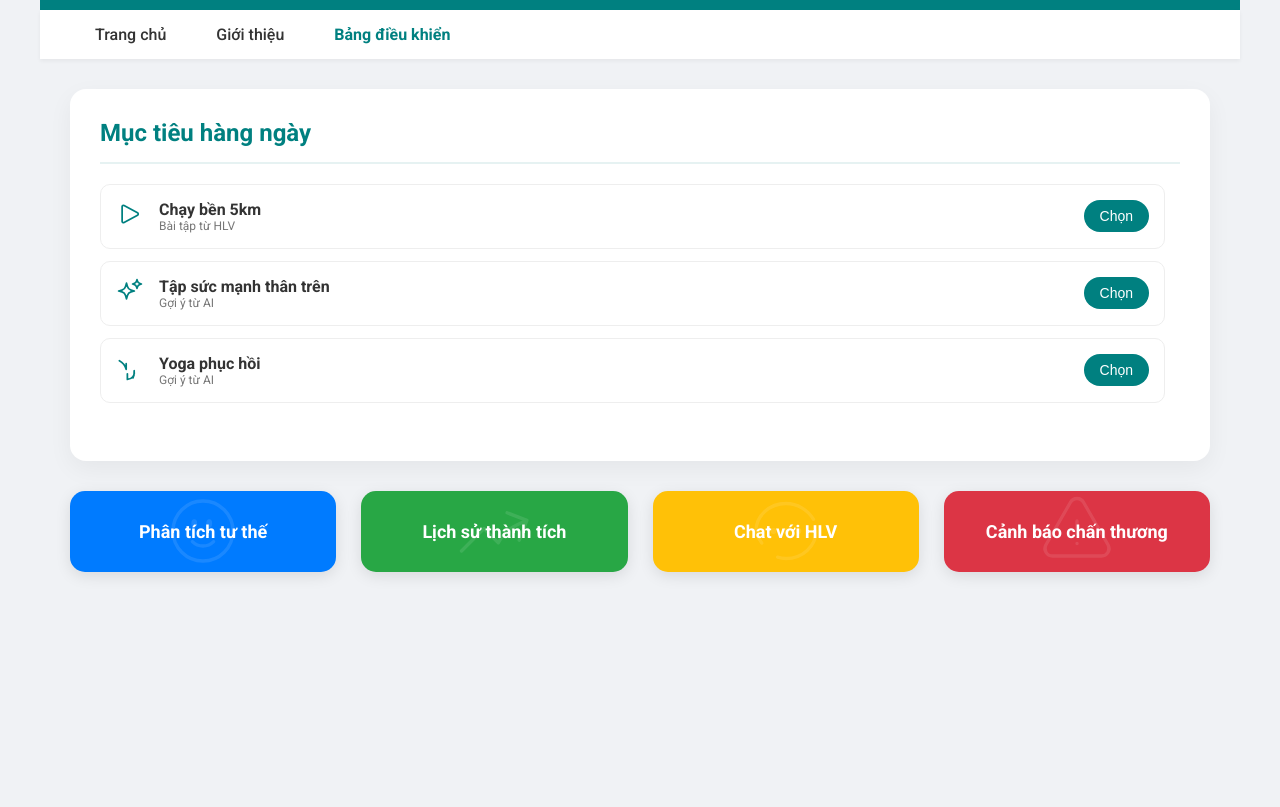
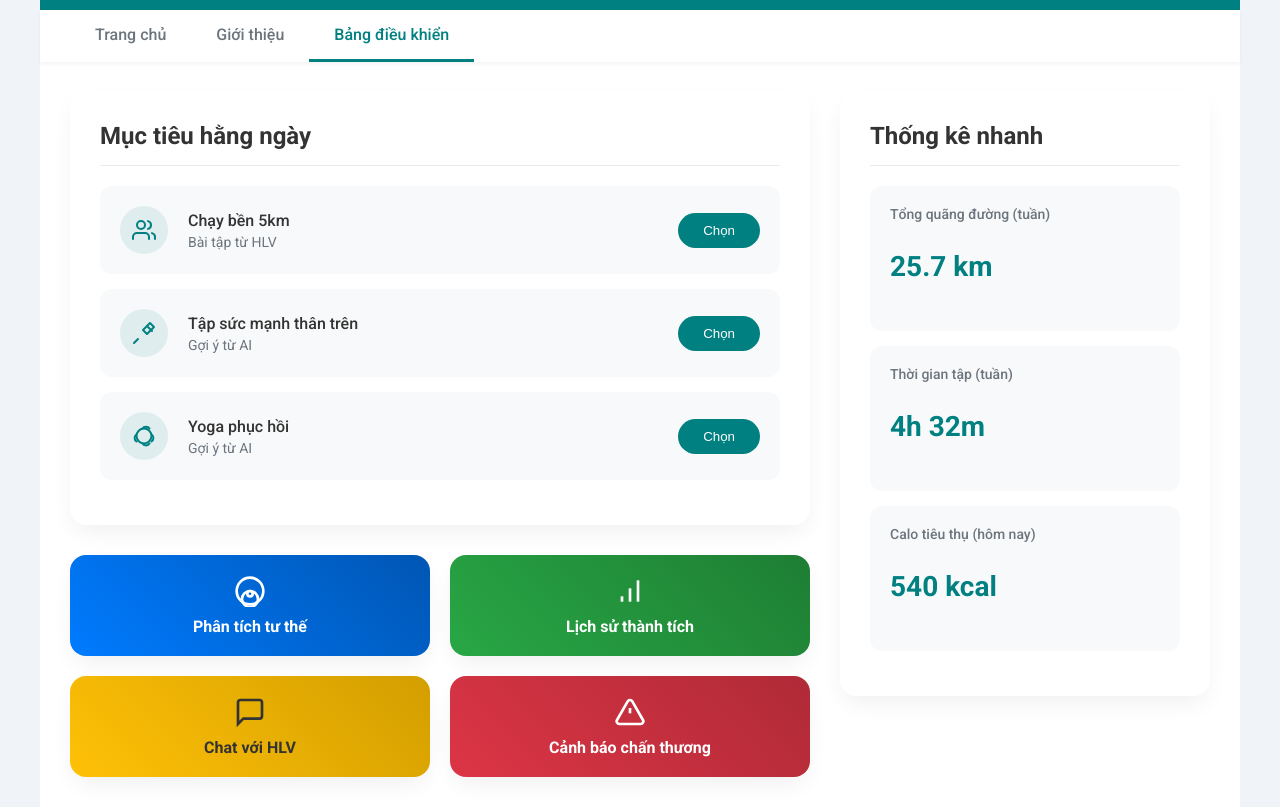
Before and after one commit to qnguyenthithaoquyen-stack/ho-tro-the-thao, a plain HTML site: page athlete-dashboard.html in a window 1280 px wide. Shown: the part 62-869 px from the top of the page. Before the commit the page ends 800 px from the top, so only its background shows below. Drawn offline with Linux system fonts and the light colour scheme.

Commit message:
Update athlete-dashboard.html

```diff
--- a/athlete-dashboard.html
+++ b/athlete-dashboard.html
@@ -3,168 +3,332 @@
 <head>
     <meta charset="UTF-8">
     <meta name="viewport" content="width=device-width, initial-scale=1.0">
-    <title>Bảng điều khiển - Vận Động Viên</title>
+    <title>Bảng điều khiển Vận Động Viên</title>
     <style>
         @import url('https://fonts.googleapis.com/css2?family=Roboto:wght@400;500;700&display=swap');
-        body{font-family:'Roboto',sans-serif;margin:0;background-color:#f0f2f5;color:#333}
-        .container{max-width:1200px;margin:0 auto;background-color:#f0f2f5}
-        .header{display:flex;justify-content:space-between;align-items:center;padding:15px 30px;background-color:#008080;color:#fff}
-        .header-left{display:flex;align-items:center}
-        .logo{background-color:#fff;color:#008080;font-weight:700;padding:10px;border-radius:5px;margin-right:15px}
-        .project-info h1{font-size:24px;margin:0;font-weight:700}
-        .project-info p{font-size:12px;margin:0;opacity:.9}
-        .logout-btn{background-color:#fff;color:#008080;border:none;padding:10px 20px;border-radius:20px;cursor:pointer;font-weight:700;text-decoration:none;font-size:14px}
 
-        .navbar{display:flex;background-color:#fff;box-shadow:0 2px 4px rgba(0,0,0,.05);padding:0 30px}
-        .navbar a{padding:15px 25px;text-decoration:none;color:#333;font-weight:500}
-        .navbar a.active{color:#008080;font-weight:700}
+        :root {
+            --primary-color: #008080;
+            --secondary-color: #00a9a9;
+            --background-color: #f0f4f8;
+            --card-bg-color: #ffffff;
+            --text-color: #333;
+            --text-light-color: #6c757d;
+            --border-color: #e9ecef;
+            --shadow: 0 10px 25px -5px rgba(0, 0, 0, 0.07);
+        }
 
-        .main-content{padding:30px}
-        .dashboard-card{background-color:#fff;border-radius:16px;box-shadow:0 8px 25px rgba(0,0,0,.05);padding:30px;margin-bottom:30px}
-        .dashboard-card h2{font-size:24px;color:#008080;margin-top:0;border-bottom:2px solid #e6f2f2;padding-bottom:15px}
-
-        .exercise-list{list-style:none;padding:0;max-height:250px;overflow-y:auto;padding-right:15px}
-
-        .exercise-list::-webkit-scrollbar{width:8px}
-        .exercise-list::-webkit-scrollbar-track{background:#f1f1f1;border-radius:10px}
-        .exercise-list::-webkit-scrollbar-thumb{background:#008080;border-radius:10px}
-        .exercise-list::-webkit-scrollbar-thumb:hover{background:#006666}
-
-        .exercise-item{display:flex;align-items:center;padding:15px;border-radius:10px;margin-bottom:12px;background-color:#fff;border:1px solid #eee;transition:all .3s ease}
-        .exercise-item:hover{transform:translateY(-2px);box-shadow:0 4px 8px rgba(0,0,0,.08);border-left:4px solid #008080}
-
-        .exercise-icon{margin-right:15px;color:#008080}
-        .exercise-icon svg{width:28px;height:28px}
-
-        .exercise-info{flex-grow:1}
-        .exercise-info .title{font-weight:700;font-size:16px;margin:0}
-        .exercise-info .source{font-size:12px;color:#777;margin:0}
-
-        .select-btn{background-color:#008080;color:#fff;border:none;padding:8px 16px;border-radius:20px;cursor:pointer;font-size:14px;font-weight:500;transition:background-color .3s;white-space:nowrap}
-        .select-btn:hover{background-color:#006666}
-
-        /* === CSS ĐÃ ĐƯỢC TRANG TRÍ LẠI === */
-        .action-buttons{display:grid;grid-template-columns:repeat(auto-fit,minmax(220px,1fr));gap:25px}
-        .action-btn{
-            color:#fff;
-            border:none;
-            padding:30px 20px;
-            border-radius:15px;
-            cursor:pointer;
-            font-weight:700;
-            font-size:18px;
-            text-decoration:none;
-            transition:all .3s ease;
+        body {
+            font-family: 'Roboto', sans-serif;
+            margin: 0;
+            background-color: var(--background-color);
+            color: var(--text-color);
+        }
+        .container {
+            max-width: 1200px;
+            margin: 0 auto;
+            background-color: var(--card-bg-color);
+        }
+        .header {
+            display: flex;
+            justify-content: space-between;
+            align-items: center;
+            padding: 15px 30px;
+            background-color: var(--primary-color);
+            color: #fff;
+        }
+        .header-left { display: flex; align-items: center; }
+        .logo {
+            background-color: #fff;
+            color: var(--primary-color);
+            font-weight: 700;
+            padding: 10px;
+            border-radius: 8px;
+            margin-right: 15px;
+        }
+        .project-info h1 { font-size: 24px; margin: 0; font-weight: 700; }
+        .project-info p { font-size: 12px; margin: 0; opacity: 0.9; }
+        .user-actions a {
+            background-color: #fff;
+            color: var(--primary-color);
+            border: none;
+            padding: 10px 20px;
+            border-radius: 20px;
+            cursor: pointer;
+            font-weight: 700;
+            text-decoration: none;
+            font-size: 14px;
+            transition: background-color 0.3s, color 0.3s;
+        }
+        .user-actions a:hover {
+            background-color: #f0f0f0;
+        }
+        .navbar {
+            display: flex;
+            background-color: var(--card-bg-color);
+            box-shadow: 0 2px 4px rgba(0,0,0,.05);
+            padding: 0 30px;
+        }
+        .navbar a {
+            padding: 15px 25px;
+            text-decoration: none;
+            color: var(--text-light-color);
+            font-weight: 500;
+        }
+        .navbar a.active {
+            color: var(--primary-color);
+            border-bottom: 3px solid var(--primary-color);
+        }
+        .main-content {
+            padding: 30px;
+            display: grid;
+            grid-template-columns: 2fr 1fr;
+            gap: 30px;
+        }
+        .daily-goals {
+            background-color: var(--card-bg-color);
+            border-radius: 16px;
+            padding: 30px;
+            box-shadow: var(--shadow);
+        }
+        .daily-goals h2 {
+            margin-top: 0;
+            font-size: 24px;
+            color: var(--text-color);
+            border-bottom: 1px solid var(--border-color);
+            padding-bottom: 15px;
+            margin-bottom: 20px;
+        }
+        .task-item {
+            display: flex;
+            align-items: center;
+            justify-content: space-between;
+            padding: 20px;
+            border-radius: 12px;
+            margin-bottom: 15px;
+            background-color: #f8f9fa;
+            transition: box-shadow 0.3s, transform 0.3s;
+        }
+        .task-item:hover {
+            transform: translateY(-3px);
+            box-shadow: 0 8px 20px -5px rgba(0,0,0,0.1);
+        }
+        .task-info { display: flex; align-items: center; gap: 20px; }
+        .task-icon {
+            width: 48px;
+            height: 48px;
+            border-radius: 50%;
             display: flex;
             align-items: center;
             justify-content: center;
-            box-shadow: 0 4px 15px rgba(0,0,0,0.1);
-            position: relative; /* Cần cho hình ảnh mờ */
-            overflow: hidden; /* Ẩn phần thừa của hình ảnh mờ */
+            background-color: rgba(0, 128, 128, 0.1);
+        }
+        .task-icon svg {
+            width: 24px;
+            height: 24px;
+            stroke: var(--primary-color);
+        }
+        .task-details h3 { margin: 0; font-size: 16px; font-weight: 500; }
+        .task-details p { margin: 4px 0 0; font-size: 14px; color: var(--text-light-color); }
+        .task-action button {
+            background-color: var(--primary-color);
+            color: #fff;
+            border: none;
+            padding: 10px 25px;
+            border-radius: 20px;
+            cursor: pointer;
+            font-weight: 500;
+            transition: background-color 0.3s;
+        }
+        .task-action button:hover {
+            background-color: var(--secondary-color);
+        }
+        .main-functions {
+            display: grid;
+            grid-template-columns: 1fr 1fr;
+            gap: 20px;
+            margin-top: 30px;
+        }
+        .function-button {
+            padding: 20px;
+            border-radius: 16px;
             text-align: center;
+            color: #fff;
+            font-weight: 700;
+            font-size: 16px;
+            cursor: pointer;
+            transition: transform 0.2s, box-shadow 0.3s;
+            display: flex;
+            flex-direction: column;
+            align-items: center;
+            justify-content: center;
+            gap: 10px;
+            box-shadow: var(--shadow);
         }
-        .action-btn:hover{transform:translateY(-5px);box-shadow:0 8px 20px rgba(0,0,0,.2)}
+        .function-button:hover {
+            transform: translateY(-5px);
+            box-shadow: 0 12px 30px -5px rgba(0,0,0,0.15);
+        }
+        .function-button svg {
+            width: 32px;
+            height: 32px;
+            stroke-width: 2;
+        }
+        .btn-blue { background: linear-gradient(45deg, #007bff, #0056b3); }
+        .btn-green { background: linear-gradient(45deg, #28a745, #1e7e34); }
+        .btn-yellow { background: linear-gradient(45deg, #ffc107, #d39e00); color: var(--text-color); }
+        .btn-red { background: linear-gradient(45deg, #dc3545, #b02a37); }
 
-        /* CSS cho hình ảnh mờ */
-        .action-btn .bg-icon {
-            position: absolute;
-            top: 50%;
-            left: 50%;
-            transform: translate(-50%, -50%);
-            width: 80px;
-            height: 80px;
-            opacity: 0.1;
-            z-index: 1;
+        .quick-stats {
+            background-color: var(--card-bg-color);
+            border-radius: 16px;
+            padding: 30px;
+            box-shadow: var(--shadow);
         }
-        .action-btn span {
-            position: relative;
-            z-index: 2;
+        .quick-stats h2 {
+            margin-top: 0;
+            font-size: 24px;
+            color: var(--text-color);
+            border-bottom: 1px solid var(--border-color);
+            padding-bottom: 15px;
+            margin-bottom: 20px;
+        }
+        .stat-card {
+            background-color: #f8f9fa;
+            border-radius: 12px;
+            padding: 20px;
+            margin-bottom: 15px;
+            text-align: left;
+        }
+        .stat-card h3 {
+            margin: 0 0 5px 0;
+            font-size: 14px;
+            color: var(--text-light-color);
+            font-weight: 500;
+        }
+        .stat-card .value {
+            font-size: 28px;
+            font-weight: 700;
+            color: var(--primary-color);
         }
 
-        /* Màu sắc đơn cho từng nút */
-        .btn-pose{background-color: #007bff;}
-        .btn-history{background-color: #28a745;}
-        .btn-chat{background-color: #ffc107;}
-        .btn-warning{background-color: #dc3545;}
+        @media (max-width: 992px) {
+            .main-content {
+                grid-template-columns: 1fr;
+            }
+        }
+        @media (max-width: 576px) {
+            .main-functions {
+                grid-template-columns: 1fr;
+            }
+        }
 
     </style>
 </head>
 <body>
     <div class="container">
         <header class="header">
-            <div class="header-left">
-                <div class="logo">LOGO</div>
-                <div class="project-info">
-                    <h1>HỖ TRỢ HUẤN LUYỆN THỂ THAO</h1>
-                    <p>DỰ ÁN KHOA HỌC KỸ THUẬT - ỨNG DỤNG THEO DÕI CHỈ SỐ VẬN ĐỘNG VIÊN</p>
+            <div class="header-left"><div class="logo">LOGO</div><div class="project-info"><h1>HỖ TRỢ HUẤN LUYỆN THỂ THAO</h1><p>DỰ ÁN KHOA HỌC KỸ THUẬT</p></div></div>
+            <div class="user-actions"><a href="#" id="logout-btn">Đăng xuất</a></div>
+        </header>
+        <nav class="navbar">
+            <a href="index.html">Trang chủ</a><a href="gioithieu.html">Giới thiệu</a><a href="bangdieukhien.html" class="active">Bảng điều khiển</a>
+        </nav>
+        <main class="main-content">
+            <div class="left-column">
+                <div class="daily-goals">
+                    <h2>Mục tiêu hằng ngày</h2>
+                    <div class="task-item">
+                        <div class="task-info">
+                            <div class="task-icon">
+                                <svg xmlns="http://www.w3.org/2000/svg" width="24" height="24" viewBox="0 0 24 24" fill="none" stroke="currentColor" stroke-width="2" stroke-linecap="round" stroke-linejoin="round"><path d="M17 21v-2a4 4 0 0 0-4-4H5a4 4 0 0 0-4 4v2"></path><circle cx="9" cy="7" r="4"></circle><path d="M23 21v-2a4 4 0 0 0-3-3.87"></path><path d="M16 3.13a4 4 0 0 1 0 7.75"></path></svg>
+                            </div>
+                            <div class="task-details"><h3>Chạy bền 5km</h3><p>Bài tập từ HLV</p></div>
+                        </div>
+                        <div class="task-action"><button>Chọn</button></div>
+                    </div>
+                    <div class="task-item">
+                        <div class="task-info">
+                            <div class="task-icon">
+                                <svg xmlns="http://www.w3.org/2000/svg" width="24" height="24" viewBox="0 0 24 24" fill="none" stroke="currentColor" stroke-width="2" stroke-linecap="round" stroke-linejoin="round"><path d="m18 2 4 4-7 7-4-4 7-7"/><path d="m2 22 4-4"/><path d="m16 6 4 4"/></svg>
+                            </div>
+                            <div class="task-details"><h3>Tập sức mạnh thân trên</h3><p>Gợi ý từ AI</p></div>
+                        </div>
+                        <div class="task-action"><button>Chọn</button></div>
+                    </div>
+                    <div class="task-item">
+                        <div class="task-info">
+                            <div class="task-icon">
+                                <svg xmlns="http://www.w3.org/2000/svg" width="24" height="24" viewBox="0 0 24 24" fill="none" stroke="currentColor" stroke-width="2" stroke-linecap="round" stroke-linejoin="round"><path d="M4.5 10.5c-2.5 1.5-2.5 5.5 0 7"/><path d="M19.5 10.5c2.5 1.5 2.5 5.5 0 7"/><path d="M10.5 4.5c1.5-2.5 5.5-2.5 7 0"/><path d="M10.5 19.5c1.5 2.5 5.5 2.5 7 0"/><circle cx="12" cy="12" r="7.5"/></svg>
+                            </div>
+                            <div class="task-details"><h3>Yoga phục hồi</h3><p>Gợi ý từ AI</p></div>
+                        </div>
+                        <div class="task-action"><button>Chọn</button></div>
                     </div>
                 </div>
-            <a href="#" class="logout-btn">Đăng xuất</a>
-        </header>
-
-        <nav class="navbar">
-            <a href="index.html">Trang chủ</a>
-            <a href="gioithieu.html">Giới thiệu</a>
-            <a href="#" class="active">Bảng điều khiển</a>
-        </nav>
-
-        <main class="main-content">
-            <div class="dashboard-card">
-                <h2>Mục tiêu hàng ngày</h2>
-                <ul class="exercise-list">
-                    <li class="exercise-item">
-                        <div class="exercise-icon">
-                            <svg xmlns="http://www.w3.org/2000/svg" fill="none" viewBox="0 0 24 24" stroke-width="1.5" stroke="currentColor"><path stroke-linecap="round" stroke-linejoin="round" d="M5.25 5.653c0-.856.917-1.398 1.667-.986l11.54 6.347a1.125 1.125 0 0 1 0 1.972l-11.54 6.347a1.125 1.125 0 0 1-1.667-.986V5.653Z" /></svg>
+                 <div class="main-functions">
+                    <div class="function-button btn-blue">
+                        <svg xmlns="http://www.w3.org/2000/svg" viewBox="0 0 24 24" fill="none" stroke="currentColor"><path d="M12 2a10 10 0 1 0 10 10A10 10 0 0 0 12 2z"/><path d="M12 12a6 6 0 1 0 6 6 6 6 0 0 0-6-6z"/><path d="M12 12a2 2 0 1 0 2 2 2 2 0 0 0-2-2z"/></svg>
+                        <span>Phân tích tư thế</span>
                     </div>
-                        <div class="exercise-info">
-                            <p class="title">Chạy bền 5km</p>
-                            <p class="source">Bài tập từ HLV</p>
+                    <div class="function-button btn-green">
+                        <svg xmlns="http://www.w3.org/2000/svg" viewBox="0 0 24 24" fill="none" stroke="currentColor"><path d="M12 20V10"/><path d="M18 20V4"/><path d="M6 20V16"/></svg>
+                        <span>Lịch sử thành tích</span>
                     </div>
-                        <button class="select-btn">Chọn</button>
-                    </li>
-                    <li class="exercise-item">
-                        <div class="exercise-icon">
-                            <svg xmlns="http://www.w3.org/2000/svg" fill="none" viewBox="0 0 24 24" stroke-width="1.5" stroke="currentColor"><path stroke-linecap="round" stroke-linejoin="round" d="M9.813 15.904 9 18.75l-.813-2.846a4.5 4.5 0 0 0-3.09-3.09L2.25 12l2.846-.813a4.5 4.5 0 0 0 3.09-3.09L9 5.25l.813 2.846a4.5 4.5 0 0 0 3.09 3.09L15.75 12l-2.846.813a4.5 4.5 0 0 0-3.09 3.09ZM18.259 8.715 18 9.75l-.259-1.035a3.375 3.375 0 0 0-2.455-2.456L14.25 6l1.036-.259a3.375 3.375 0 0 0 2.455-2.456L18 2.25l.259 1.035a3.375 3.375 0 0 0 2.456 2.456L21.75 6l-1.035.259a3.375 3.375 0 0 0-2.456 2.456Z" /></svg>
+                    <div class="function-button btn-yellow">
+                        <svg xmlns="http://www.w3.org/2000/svg" viewBox="0 0 24 24" fill="none" stroke="currentColor"><path d="M21 15a2 2 0 0 1-2 2H7l-4 4V5a2 2 0 0 1 2-2h14a2 2 0 0 1 2 2z"/></svg>
+                        <span>Chat với HLV</span>
                     </div>
-                        <div class="exercise-info">
-                            <p class="title">Tập sức mạnh thân trên</p>
-                            <p class="source">Gợi ý từ AI</p>
+                    <div class="function-button btn-red">
+                        <svg xmlns="http://www.w3.org/2000/svg" viewBox="0 0 24 24" fill="none" stroke="currentColor"><path d="m21.73 18-8-14a2 2 0 0 0-3.46 0l-8 14A2 2 0 0 0 4 21h16a2 2 0 0 0 1.73-3z"/><line x1="12" y1="9" x2="12" y2="13"/><line x1="12" y1="17" x2="12.01" y2="17"/></svg>
+                        <span>Cảnh báo chấn thương</span>
                     </div>
-                        <button class="select-btn">Chọn</button>
-                    </li>
-                    <li class="exercise-item">
-                        <div class="exercise-icon">
-                            <svg xmlns="http://www.w3.org/2000/svg" fill="none" viewBox="0 0 24 24" stroke-width="1.5" stroke="currentColor"><path stroke-linecap="round" stroke-linejoin="round" d="M15.59 14.37a6 6 0 0 1-5.84 7.38v-4.82m5.84-2.56a12.022 12.022 0 0 1-1.025 6.16m-5.84-7.38a11.953 11.953 0 0 0-5.84-7.38m5.84 7.38v-4.82" /></svg>
                 </div>
-                        <div class="exercise-info">
-                            <p class="title">Yoga phục hồi</p>
-                            <p class="source">Gợi ý từ AI</p>
             </div>
-                        <button class="select-btn">Chọn</button>
-                    </li>
-                </ul>
+            <div class="right-column">
+                <div class="quick-stats">
+                    <h2>Thống kê nhanh</h2>
+                    <div class="stat-card">
+                        <h3>Tổng quãng đường (tuần)</h3>
+                        <p class="value">25.7 km</p>
                     </div>
-
-            <div class="action-buttons">
-                <a href="phantich.html" class="action-btn btn-pose">
-                    <svg class="bg-icon" xmlns="http://www.w3.org/2000/svg" fill="none" viewBox="0 0 24 24" stroke-width="1" stroke="currentColor"><path stroke-linecap="round" stroke-linejoin="round" d="M15.182 15.182a4.5 4.5 0 0 1-6.364 0M21 12a9 9 0 1 1-18 0 9 9 0 0 1 18 0ZM9.75 9.75c0 .414-.168.75-.375.75S9 10.164 9 9.75s.168-.75.375-.75.375.336.375.75Zm4.5 0c0 .414-.168.75-.375.75s-.375-.336-.375-.75.168-.75.375-.75.375.336.375.75Z" /></svg>
-                    <span>Phân tích tư thế</span>
-                </a>
-                <a href="#" class="action-btn btn-history">
-                    <svg class="bg-icon" xmlns="http://www.w3.org/2000/svg" fill="none" viewBox="0 0 24 24" stroke-width="1" stroke="currentColor"><path stroke-linecap="round" stroke-linejoin="round" d="M2.25 18 9 11.25l4.306 4.306a11.95 11.95 0 0 1 5.814-5.518l2.74-1.22m0 0-5.94-2.281m5.94 2.28-2.28 5.941" /></svg>
-                    <span>Lịch sử thành tích</span>
-                </a>
-                <a href="#" class="action-btn btn-chat">
-                    <svg class="bg-icon" xmlns="http://www.w3.org/2000/svg" fill="none" viewBox="0 0 24 24" stroke-width="1" stroke="currentColor"><path stroke-linecap="round" stroke-linejoin="round" d="M8.625 12a.375.375 0 1 1-.75 0 .375.375 0 0 1 .75 0Zm0 0H8.25m4.125 0a.375.375 0 1 1-.75 0 .375.375 0 0 1 .75 0Zm0 0H12m4.125 0a.375.375 0 1 1-.75 0 .375.375 0 0 1 .75 0Zm0 0h-.375M21 12c0 4.556-4.03 8.25-9 8.25a9.76 9.76 0 0 1-2.53-0.417m-4.754-4.205A9.75 9.75 0 0 1 3 12c0-4.556 4.03-8.25 9-8.25a9.75 9.75 0 0 1 8.25 4.754" /></svg>
-                    <span>Chat với HLV</span>
-                </a>
-                <a href="#" class="action-btn btn-warning">
-                    <svg class="bg-icon" xmlns="http://www.w3.org/2000/svg" fill="none" viewBox="0 0 24 24" stroke-width="1" stroke="currentColor"><path stroke-linecap="round" stroke-linejoin="round" d="M12 9v3.75m-9.303 3.376c-.866 1.5.217 3.374 1.948 3.374h14.71c1.73 0 2.813-1.874 1.948-3.374L13.949 3.378c-.866-1.5-3.032-1.5-3.898 0L2.697 16.126ZM12 15.75h.007v.008H12v-.008Z" /></svg>
-                    <span>Cảnh báo chấn thương</span>
-                </a>
+                    <div class="stat-card">
+                        <h3>Thời gian tập (tuần)</h3>
+                        <p class="value">4h 32m</p>
+                    </div>
+                    <div class="stat-card">
+                        <h3>Calo tiêu thụ (hôm nay)</h3>
+                        <p class="value">540 kcal</p>
+                    </div>
+                </div>
             </div>
         </main>
     </div>
-    <script src="athlete-dashboard.js"></script>
+
+    <script src="https://www.gstatic.com/firebasejs/8.10.1/firebase-app.js"></script>
+    <script src="https://www.gstatic.com/firebasejs/8.10.1/firebase-auth.js"></script>
+    <script>
+        const firebaseConfig = {
+            apiKey: "AIzaSyA2dXWCyjL2xgCSyeW9QQ7RvjI_O7kFHJw",
+            authDomain: "sporthealthdata.firebaseapp.com",
+            projectId: "sporthealthdata",
+            storageBucket: "sporthealthdata.appspot.com",
+            messagingSenderId: "789054240877",
+            appId: "1:789054240877:web:04a400c9ea586523a86764",
+            measurementId: "G-ZWS9C7P359"
+        };
+
+        if (!firebase.apps.length) { firebase.initializeApp(firebaseConfig); }
+        const auth = firebase.auth();
+
+        // Xử lý đăng xuất
+        const logoutButton = document.getElementById('logout-btn');
+        logoutButton.addEventListener('click', (e) => {
+            e.preventDefault();
+            auth.signOut().then(() => {
+                window.location.href = 'dangnhap.html';
+            });
+        });
+    </script>
 </body>
 </html>
```
Lines whose indentation alone changed are shown as unchanged.
